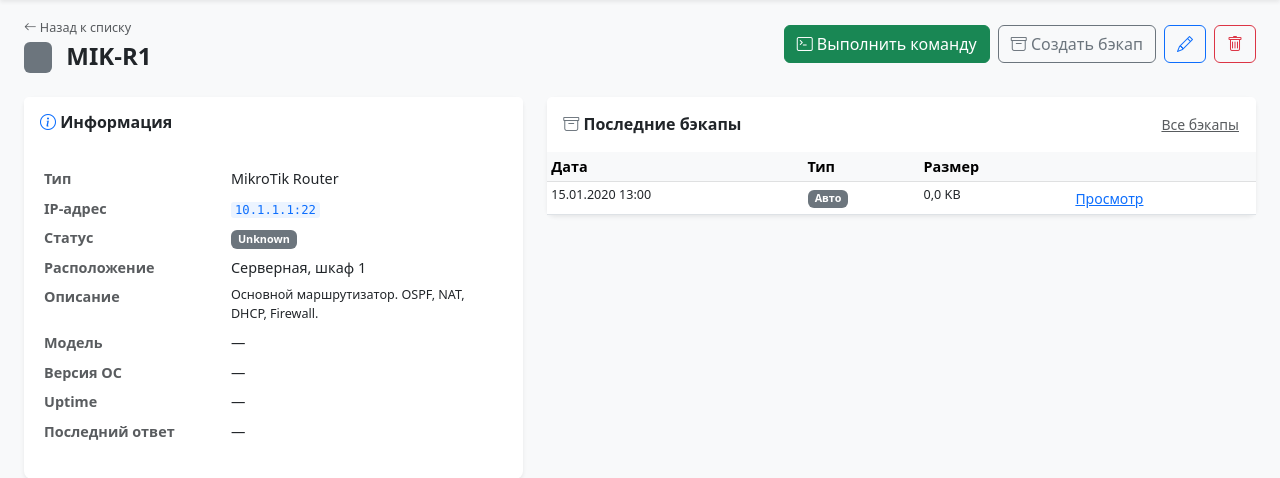
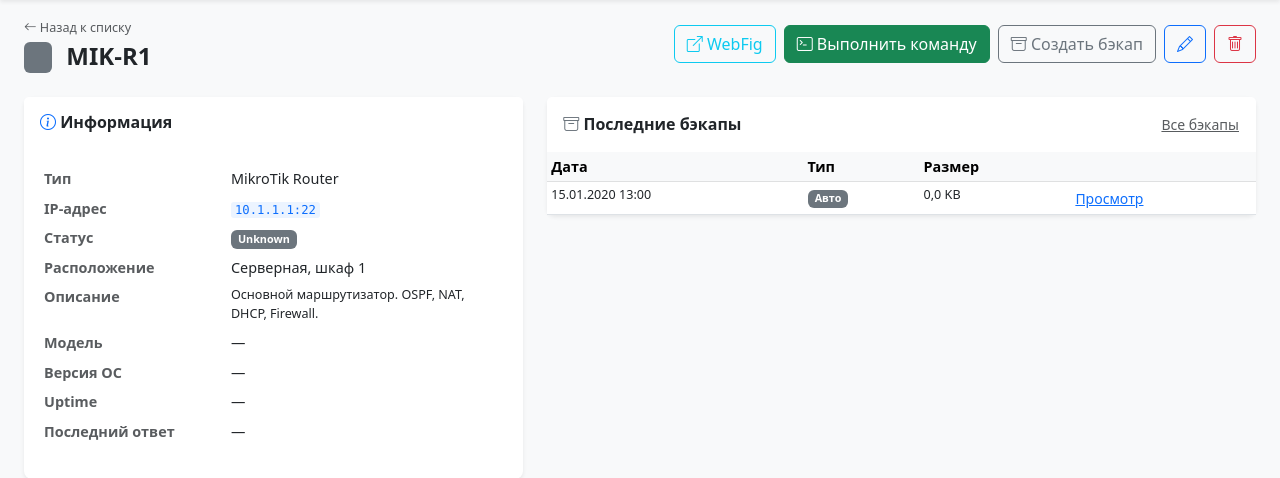
Before and after one commit to solarezz/netadmin, a Django app: page /devices/1/ in a window 1280 px wide. Shown: the part 54-532 px from the top of the page. Run offline with Django 4.2, Linux system fonts and the light colour scheme; a user stored in the database is signed in; data comes from the database, SQL or seed files in the repository; tables that the repository leaves empty hold one stand-in row (values such as "Sample post"); data that the repository does not hold is empty.

Commit message:
feat: add WebFig button for MikroTik devices + step 4 done

```diff
--- a/templates/devices/device_detail.html
+++ b/templates/devices/device_detail.html
@@ -13,7 +13,12 @@
             {{ device.name }}
         </h4>
     </div>
-    <div class="d-flex gap-2">
+    <div class="d-flex gap-2 flex-wrap">
+        {% if 'mikrotik' in device.device_type %}
+        <a href="http://{{ device.ip_address }}" target="_blank" class="btn btn-outline-info">
+            <i class="bi bi-box-arrow-up-right"></i> WebFig
+        </a>
+        {% endif %}
         <a href="{% url 'device-execute' device.pk %}" class="btn btn-success">
             <i class="bi bi-terminal"></i> Выполнить команду
         </a>
```
